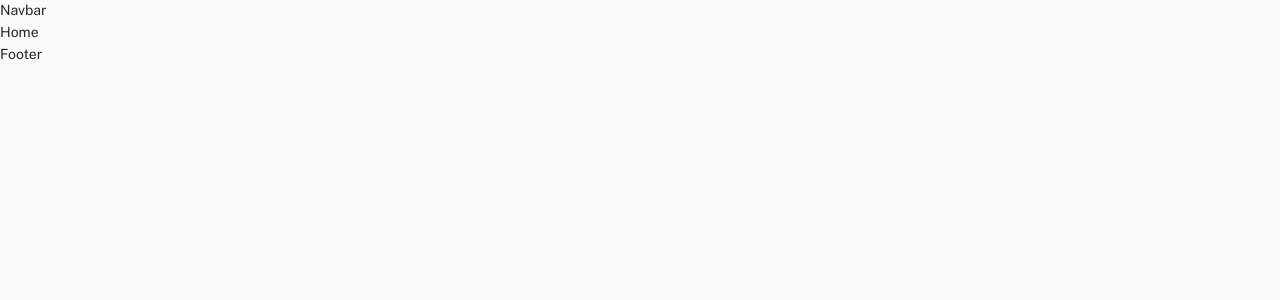
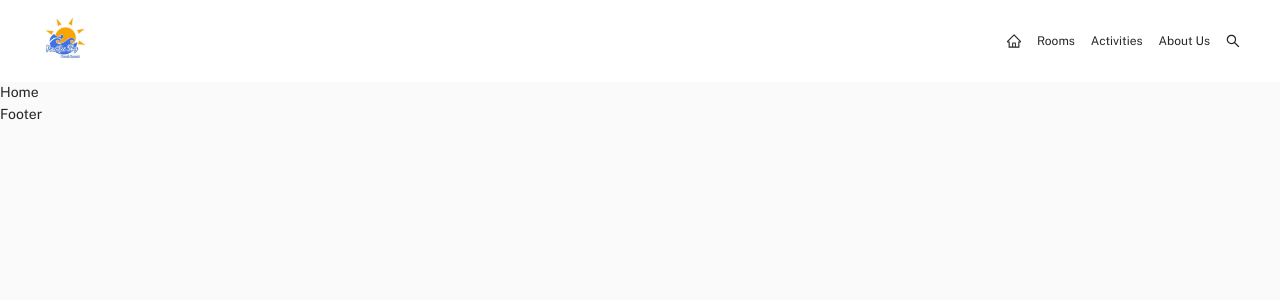
Before and after one commit to STI-App-Dev-2024/BSIT3.1C-Web-Based-Management-Pacific-Sky-Beach-Resort, a React (Vite) app in the folder client/: page / in a window 1280 px wide. Shown: the top 300 px of the page. Built offline with nearby package versions, Linux system fonts and the light colour scheme.

Commit message:
feat: add navbar

```diff
--- a/client/src/layout/Wrapper/Navbar.jsx
+++ b/client/src/layout/Wrapper/Navbar.jsx
@@ -1,9 +1,46 @@
-import React from 'react'
+import React from 'react';
+import { Box, Container, Stack, Typography } from '@mui/material';
+import { useNavigate } from 'react-router-dom';
+// assets
+import logo from 'src/assets/images/logo/logo.jpg';
+import { HomeOutlined, SearchOutlined } from '@ant-design/icons/lib/icons';
+import navItems from './nav-items/navItems';
 
 const Navbar = () => {
+  const navigate = useNavigate();
   return (
-    <div>Navbar</div>
-  )
-}
+    <Box
+      sx={{
+        backgroundColor: '#fff',
+        p: 2
+      }}
+    >
+      <Container>
+        <Stack direction="row" justifyContent="space-between" alignItems="center">
+          <Box
+            onClick={() => navigate('/')}
+            component="img"
+            src={logo}
+            sx={{
+              width: 50,
+              height: 50,
+              borderRadius: 50,
+              objectFit: 'cover'
+            }}
+          />
+          <Stack direction="row" alignItems="center" spacing={2}>
+            <HomeOutlined />
+            {navItems.map((nav) => (
+              <Box onClick={() => navigate(nav.link)} key={nav._id} sx={{ cursor: 'pointer' }}>
+                <Typography variant="caption">{nav.name}</Typography>
+              </Box>
+            ))}
+            <SearchOutlined />
+          </Stack>
+        </Stack>
+      </Container>
+    </Box>
+  );
+};
 
-export default Navbar
+export default Navbar;
--- /dev/null
+++ b/client/src/layout/Wrapper/nav-items/navItems.js
@@ -0,0 +1,7 @@
+const navItems = [
+  { _id: 1, name: 'Rooms', link: '/rooms' },
+  { _id: 2, name: 'Activities', link: '/activities' },
+  { _id: 3, name: 'About Us', link: '/about-us' }
+];
+
+export default navItems;
```
